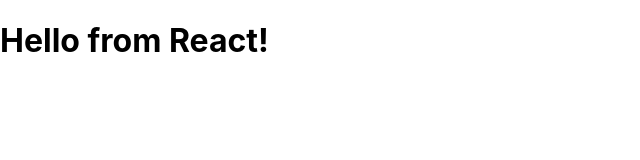
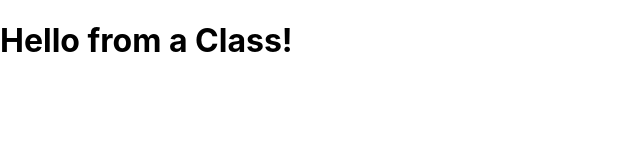
Before and after one commit to dewanwakilahmed/react-task-tracker, a React (Create React App) app: page / in a window 1280 px wide. Shown: the top 160 px of the page, without its empty margins (0-640 px from the left). Built offline with nearby package versions, Linux system fonts and the light colour scheme.

Commit message:
Class Based Component

```diff
--- a/src/App.js
+++ b/src/App.js
@@ -1,14 +1,25 @@
-function App() {
-  // const name = "Dewan";
-  // const x = true;
+import React from "react"; // required for class based component
 
-  return (
-    <div className="container">
-      <h1>Hello from React!</h1>
-      {/* <h2>Hello {name}</h2> */}
-      {/* <h2>{x ? "Yes" : "No"}</h2> */}
-    </div>
-  );
+// import Header from "./components/Header";
+
+// function App() {
+//   // const name = "Dewan";
+//   // const x = true;
+
+//   return (
+//     <div className="container">
+//       {/* <h1>Hello from React!</h1> */}
+//       {/* <h2>Hello {name}</h2> */}
+//       {/* <h2>{x ? "Yes" : "No"}</h2> */}
+//       <Header />
+//     </div>
+//   );
+// }
+
+class App extends React.Component {
+  render() {
+    return <h1>Hello from a Class!</h1>;
+  }
 }
 
 export default App;
--- /dev/null
+++ b/src/components/Header.js
@@ -0,0 +1,9 @@
+const Header = () => {
+  return (
+    <header>
+      <h1>Task Tracker</h1>
+    </header>
+  );
+};
+
+export default Header;
```
